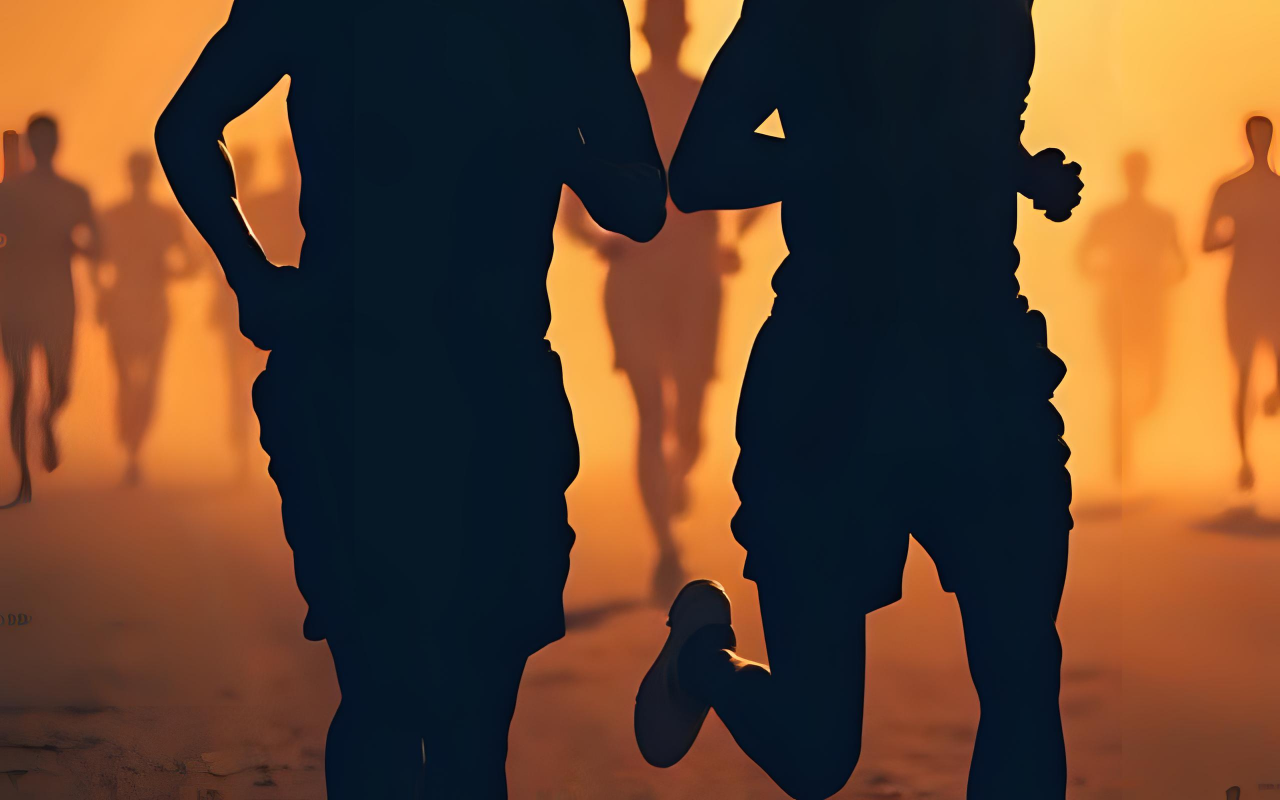
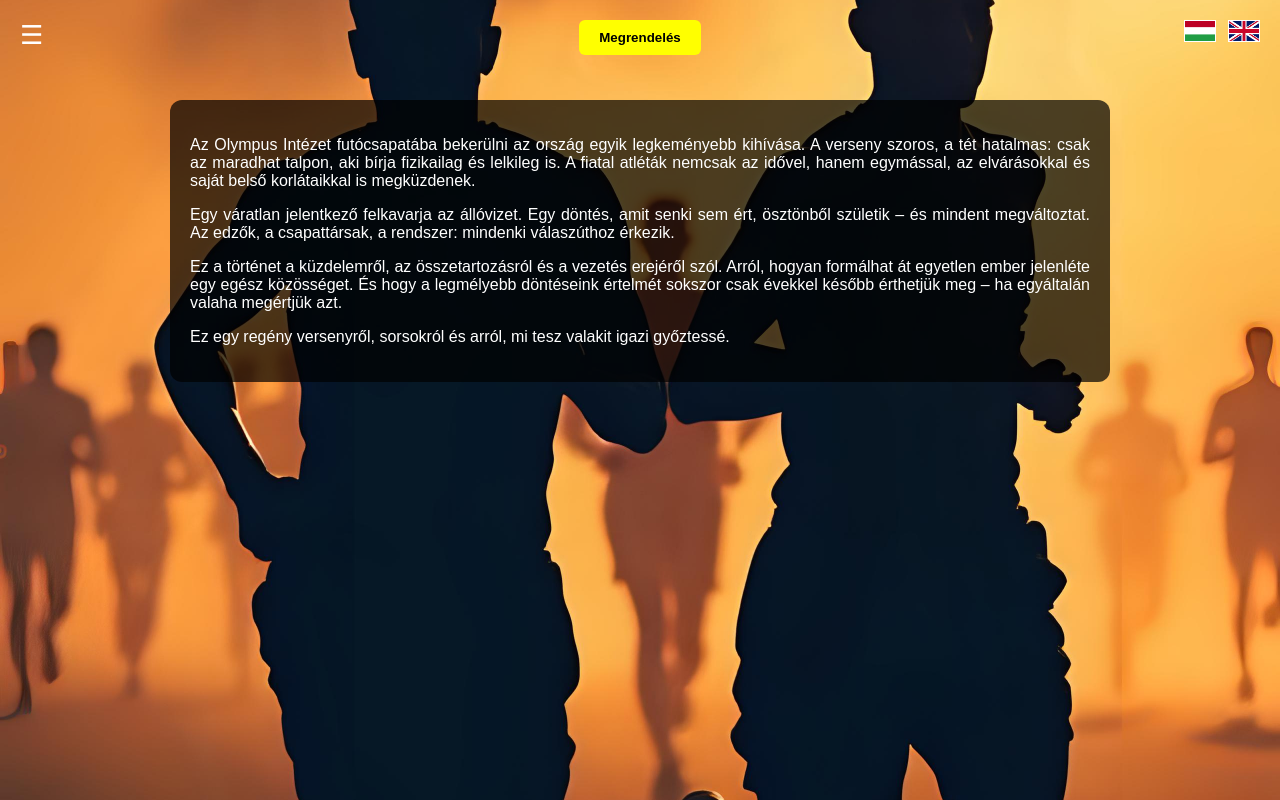
Before and after one commit to truewinnersbook/truewinnersbook, a plain HTML site: page index.html in a window 1280 px wide. Drawn offline with Linux system fonts and the light colour scheme.

Commit message:
Update index.html

```diff
--- a/index.html
+++ b/index.html
@@ -92,3 +92,40 @@
   </style>
 </head>
 <body>
+<div class="menu-icon" onclick="toggleMenu()">☰</div>
+
+  <div class="menu" id="menu">
+    <a href="index.html">Főoldal</a>
+    <a href="author.html">A szerzőről</a>
+    <a href="contact.html">Kapcsolat</a>
+    <a href="#order">Megrendelés</a>
+  </div>
+
+  <div class="top-bar">
+    <button class="buy-button" id="order">Megrendelés</button>
+  </div>
+
+  <div class="flags">
+    <img src="hu.gif" alt="HU" onclick="switchLanguage('hu')" />
+    <img src="En.png" alt="EN" onclick="switchLanguage('en')" />
+  </div>
+
+  <div class="overlay">
+    <p>
+      Az Olympus Intézet futócsapatába bekerülni az ország egyik legkeményebb kihívása.
+      A verseny szoros, a tét hatalmas: csak az maradhat talpon, aki bírja fizikailag és lelkileg is.
+      A fiatal atléták nemcsak az idővel, hanem egymással, az elvárásokkal és saját belső korlátaikkal is megküzdenek.
+    </p>
+    <p>
+      Egy váratlan jelentkező felkavarja az állóvizet. Egy döntés, amit senki sem ért, ösztönből születik – és mindent megváltoztat.
+      Az edzők, a csapattársak, a rendszer: mindenki válaszúthoz érkezik.
+    </p>
+    <p>
+      Ez a történet a küzdelemről, az összetartozásról és a vezetés erejéről szól.
+      Arról, hogyan formálhat át egyetlen ember jelenléte egy egész közösséget.
+      És hogy a legmélyebb döntéseink értelmét sokszor csak évekkel később érthetjük meg – ha egyáltalán valaha megértjük azt.
+    </p>
+    <p>
+      Ez egy regény versenyről, sorsokról és arról, mi tesz valakit igazi győztessé.
+    </p>
+  </div>
```
